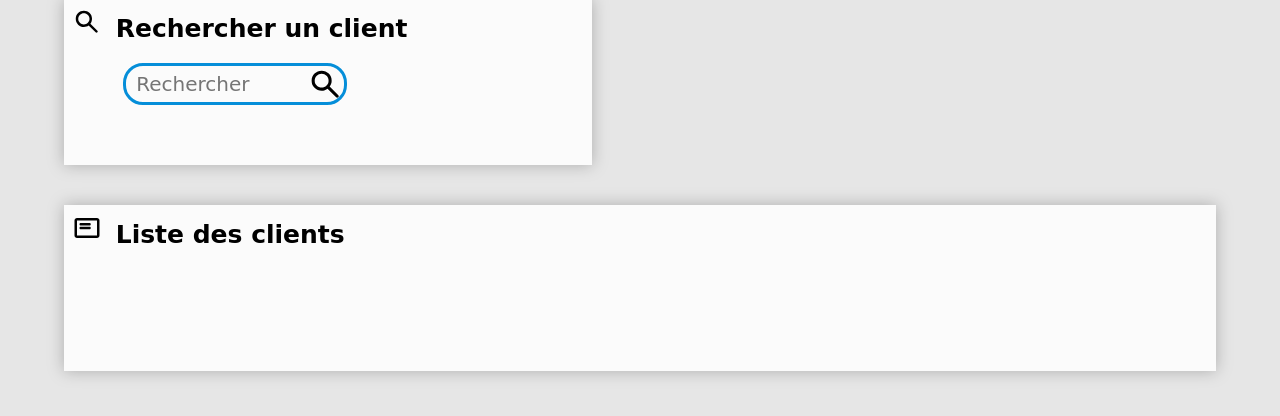
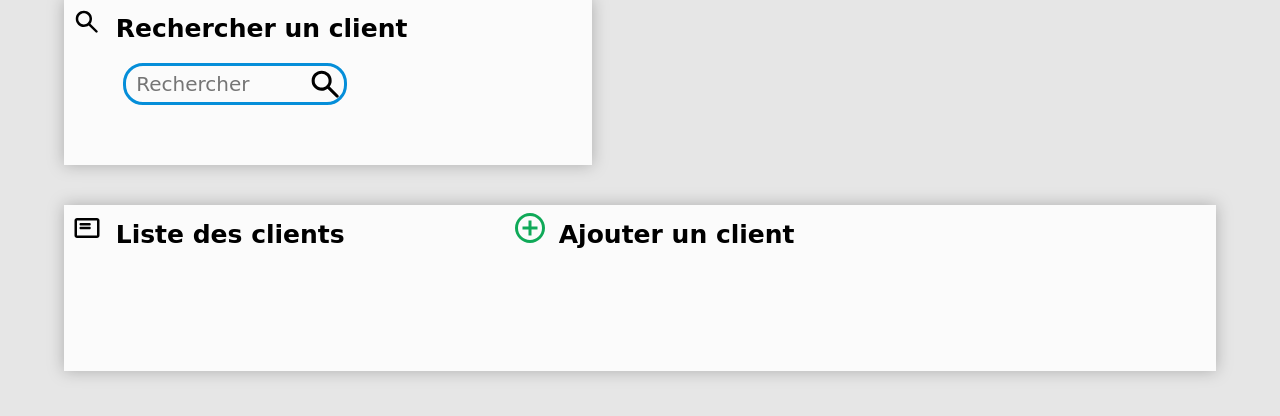
Before and after one commit to Feozard/BDD, a PHP site: page / in a window 1280 px wide. Shown: the part 191-607 px from the top of the page. Run offline with PHP 8.4, Linux system fonts and the light colour scheme; some web fonts are replaced.

Commit message:
add list interactions

```diff
--- a/index.html
+++ b/index.html
@@ -29,11 +29,14 @@
     </div>
 
     <div id="listBox">
-      <p id="listTitle" class="titleSection">
-        <img src="Icons/list.svg" alt="search icon" class="icon">
-        Liste des clients
-      </p>
+        <p id="listTitle" class="titleSection">
+          <img src="Icons/list.svg" alt="list icon" class="icon">
+          Liste des clients
+        </p>
+        <p id="addTitle" class="titleSection">
+          <img src="Icons/add.svg" alt="add icon" class="icon">
+          Ajouter un client
+        </p>
     </div>
-
   </body>
 </html>
--- a/index.js
+++ b/index.js
@@ -1,12 +1,12 @@
-var isOnClients = true;
+var isOnClients = true; // true if we are on clients tab, false if we are on orders tab
 
-document.getElementById("searchBar").addEventListener("keypress", function(event) {
+document.getElementById("searchBar").addEventListener("keypress", function(event) { // search when pressing enter
     if (event.key === "Enter") {
         search();
       }
 });
 
-function search() {
+function search() { // check in which tab we are
     if (isOnClients) {
         searchClients();
     }
@@ -15,49 +15,92 @@
     }
 }
 
+document.getElementById("clients").addEventListener("click", switchClients);    // switch to clients tab
+document.getElementById("orders").addEventListener("click", switchOrders);  // switch to orders tab
 
 // Clients
 
-document.getElementById("clients").addEventListener("click", switchClients);
-document.getElementById("orders").addEventListener("click", switchOrders);
+document.getElementById("addTitle").addEventListener("click", addClient);
 
 function switchClients() {
-    isOnClients = true;
+    if (!isOnClients) {
         document.getElementById("clients").style.borderBottom = "4px solid #22333B";
         document.getElementById("orders").style.borderBottom = "4px solid transparent";
 
+        // change titles
         document.getElementById("searchTitle").innerHTML = "<img src='Icons/search.svg' alt='search icon' class='icon'> Rechercher un client";
         document.getElementById("listTitle").innerHTML = "<img src='Icons/list.svg' alt='list icon' class='icon'> Liste des clients";
+        document.getElementById("addTitle").innerHTML = "<img src='Icons/add.svg' alt='add icon' class='icon'> Ajouter un client";
 
+        // add interactions
+        document.getElementById("addTitle").removeEventListener("click", addOrder);
+        document.getElementById("addTitle").addEventListener("click", addClient);
 
-    document.getElementById("searchBar").value = "";
+        // remove export button
+        var listBox = document.getElementById("listBox");
+        var exportBtn = document.getElementById("exportBtn");
+        listBox.removeChild(exportBtn);
+
+        document.getElementById("searchBar").value = "";    // clear searchbar
+
+        isOnClients = true;
+    }
 }
 
 function searchClients() {
-    let search = document.getElementById("searchBar");
+    let search = document.getElementById("searchBar");  // get search value
     let searchValue = search.value;
     console.log("search in clients");
     console.log(searchValue);
 }
 
+function addClient() {
+    console.log("add client");
+}
 
 
 // Orders
 
 function switchOrders() {
-    isOnClients = false;
+    if (isOnClients) {
         document.getElementById("clients").style.borderBottom = "4px solid transparent";
         document.getElementById("orders").style.borderBottom = "4px solid #22333B";
 
+        // change titles
         document.getElementById("searchTitle").innerHTML = "<img src='Icons/search.svg' alt='search icon' class='icon'> Rechercher une commande";
         document.getElementById("listTitle").innerHTML = "<img src='Icons/list.svg' alt='list icon' class='icon'> Liste des commandes";
+        document.getElementById("addTitle").innerHTML = "<img src='Icons/add.svg' alt='add icon' class='icon'> Ajouter une commande";
 
-    document.getElementById("searchBar").value = "";
+        // add export button
+        var listBox = document.getElementById("listBox");
+        var exportBtn = document.createElement("p");
+        exportBtn.innerHTML = "<img src='Icons/export.svg' alt='export icon' class='icon'> Exporter";
+        exportBtn.id = "exportBtn";
+        exportBtn.className = "titleSection";
+        listBox.appendChild(exportBtn);
+
+        // add interactions
+        document.getElementById("addTitle").removeEventListener("click", addClient);
+        document.getElementById("addTitle").addEventListener("click", addOrder);
+        document.getElementById("exportBtn").addEventListener("click", exportList);
+
+        document.getElementById("searchBar").value = "";    // clear searchbar
+
+        isOnClients = false;
+    }
 }
 
 function searchOrders() {
-    let search = document.getElementById("searchBar");
+    let search = document.getElementById("searchBar");  // get search value
     let searchValue = search.value;
     console.log("search in orders");
     console.log(searchValue);
 }
+
+function addOrder() {
+    console.log("add order");
+}
+
+function exportList() {
+    console.log("export list");
+}
--- a/style.css
+++ b/style.css
@@ -3,6 +3,7 @@
     margin: 0;
     padding: 0;
     font-family: 'Bellota Text', cursive;
+
 }
 
 #menu {
@@ -94,4 +95,16 @@
     height: 150px;
     filter: drop-shadow(0px 0px 8px rgba(0, 0, 0, 0.25));
     padding: 8px;
+    display: flex;
+    flex-direction: row;
 }
+
+#addTitle {
+    margin-left: 15%;
+    cursor: pointer;
+}
+
+#exportBtn {
+    margin-left: 15%;
+    cursor: pointer;
+}
```
Also changed, not shown: Icons/add.svg (added), Icons/export.svg (added). Lines whose indentation alone changed are shown as unchanged.
